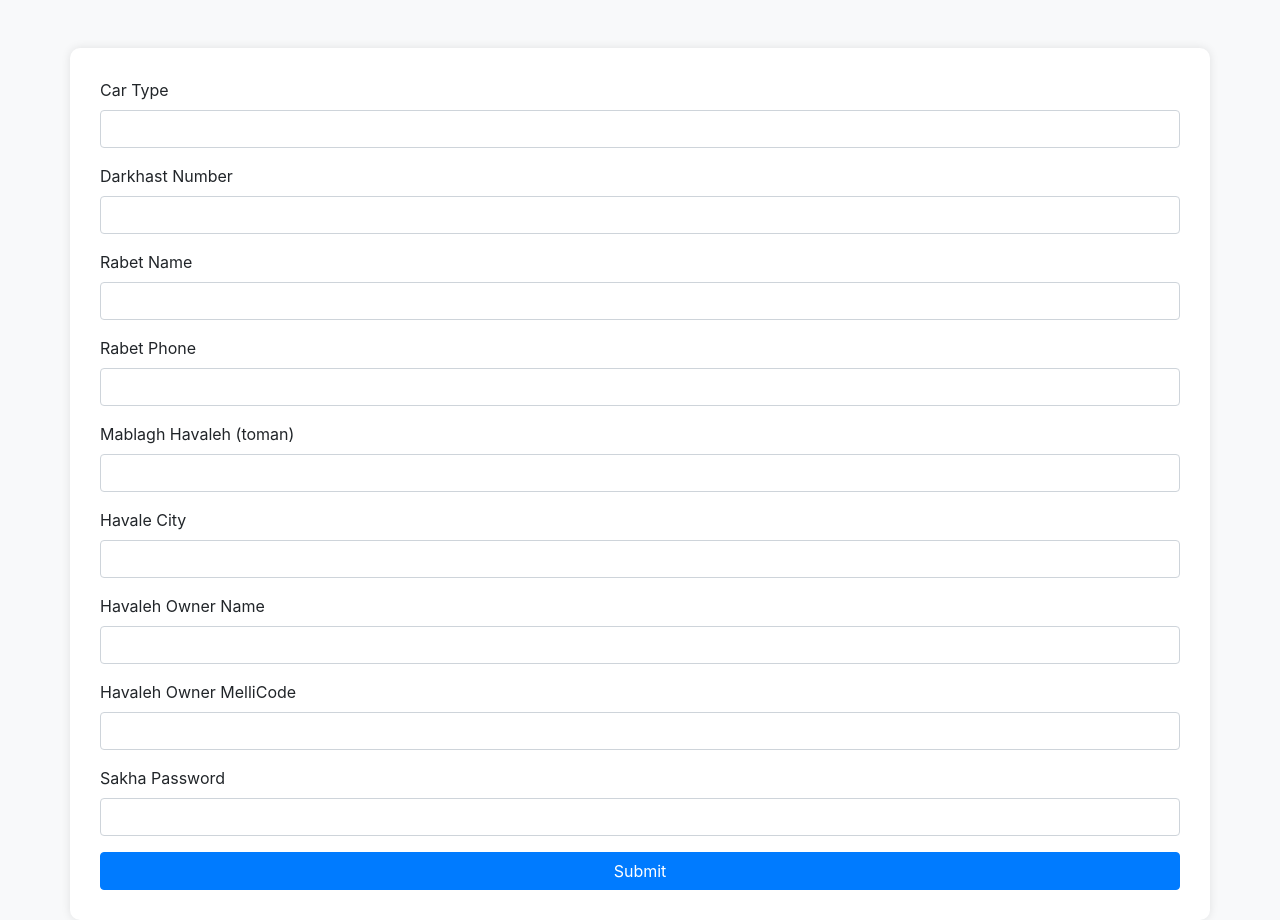
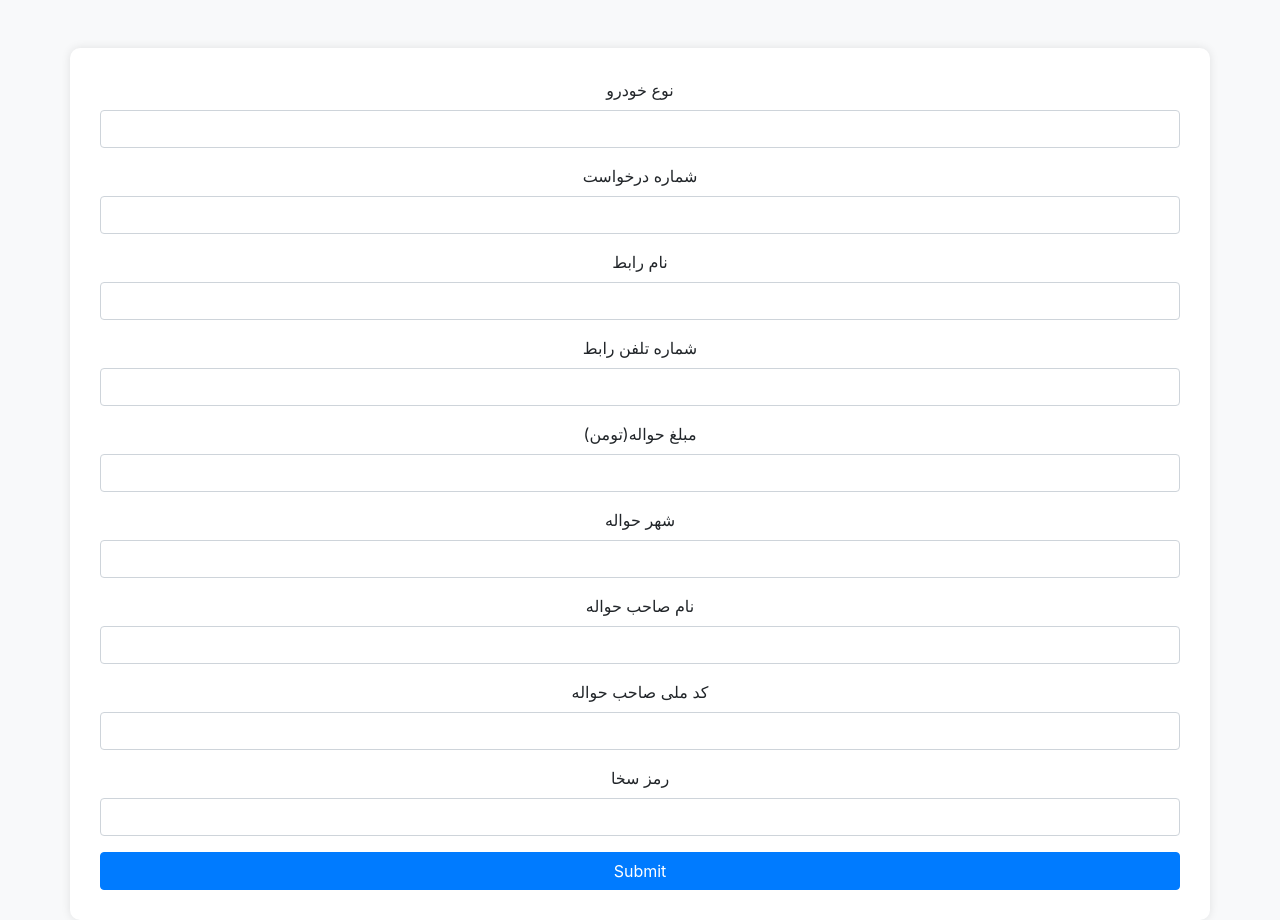
Before and after one commit to tohid1997/car-selling-project, a Flask app: page /first_info/new_info in a window 1280 px wide. Shown: the part 56-976 px from the top of the page. Run offline with Flask 3, Linux system fonts and the light colour scheme; the visitor is signed in with stand-in values (Sample User, id 1); some libraries are stand-ins or nearby versions.

Commit message:
text center apply to first_info_new_info.html file

```diff
--- a/templates/first_info_new_info.html
+++ b/templates/first_info_new_info.html
@@ -71,40 +71,40 @@
             {% endif %}
         {% endwith %}
         <form id="insertForm" method="POST" action="{{ url_for('first_info_new_info') }}">
-            <div class="form-group">
-                <label for="Car_type">Car Type</label>
+            <div class="form-group" style="text-align: center;">
+                <label for="Car_type">نوع خودرو</label>
                 <input type="text" class="form-control" id="Car_type" name="car_type" required>
             </div>
-            <div class="form-group">
-                <label for="Darkhast_number">Darkhast Number</label>
+            <div class="form-group" style="text-align: center;">
+                <label for="Darkhast_number">شماره درخواست</label>
                 <input type="text" class="form-control" id="Darkhast_number" name="darkhast_number" required>
             </div>
-            <div class="form-group">
-                <label for="Rabet_Name">Rabet Name</label>
+            <div class="form-group" style="text-align: center;">
+                <label for="Rabet_Name">نام  رابط</label>
                 <input type="text" class="form-control" id="Rabet_Name" name="rabet_name" required>
             </div>
-            <div class="form-group">
-                <label for="Rabet_Phone">Rabet Phone</label>
+            <div class="form-group" style="text-align: center;">
+                <label for="Rabet_Phone">شماره تلفن رابط</label>
                 <input type="text" class="form-control" id="Rabet_Phone" name="rabet_phone" required>
             </div>
-            <div class="form-group">
-                <label for="Mablagh_Havaleh">Mablagh Havaleh (toman)</label>
+            <div class="form-group" style="text-align: center;">
+                <label for="Mablagh_Havaleh">مبلغ حواله(تومن)</label>
                 <input type="number" class="form-control" id="Mablagh_Havaleh" name="mablagh_havaleh" required>
             </div>
-            <div class="form-group">
-                <label for="Havale_City">Havale City</label>
+            <div class="form-group" style="text-align: center;">
+                <label for="Havale_City">شهر حواله</label>
                 <input type="text" class="form-control" id="Havale_City" name="havale_city" required>
             </div>
-            <div class="form-group">
-                <label for="Havaleh_Owner_Name">Havaleh Owner Name</label>
+            <div class="form-group" style="text-align: center;">
+                <label for="Havaleh_Owner_Name">نام صاحب حواله</label>
                 <input type="text" class="form-control" id="Havaleh_Owner_Name" name="havaleh_owner_name" required>
             </div>
-            <div class="form-group">
-                <label for="Havaleh_Owner_MelliCode">Havaleh Owner MelliCode</label>
+            <div class="form-group" style="text-align: center;">
+                <label for="Havaleh_Owner_MelliCode">کد ملی صاحب حواله</label>
                 <input type="text" class="form-control" id="Havaleh_Owner_MelliCode" name="havaleh_owner_mellicode" required>
             </div>
-            <div class="form-group">
-                <label for="Sakha_Password">Sakha Password</label>
+            <div class="form-group" style="text-align: center;">
+                <label for="Sakha_Password">رمز سخا</label>
                 <input type="text" class="form-control" id="Sakha_Password" name="sakha_password" required>
             </div>
             <button type="submit" class="btn btn-primary btn-block">Submit</button>
```
